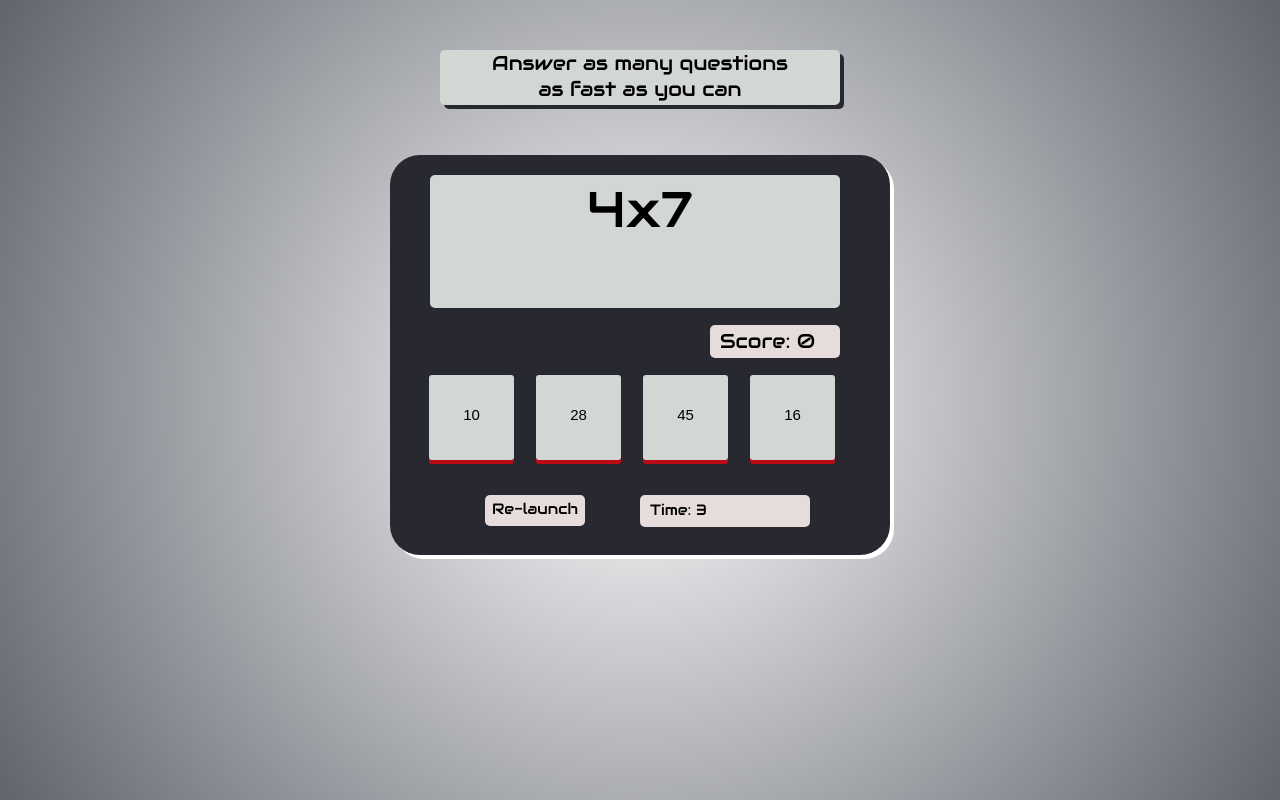
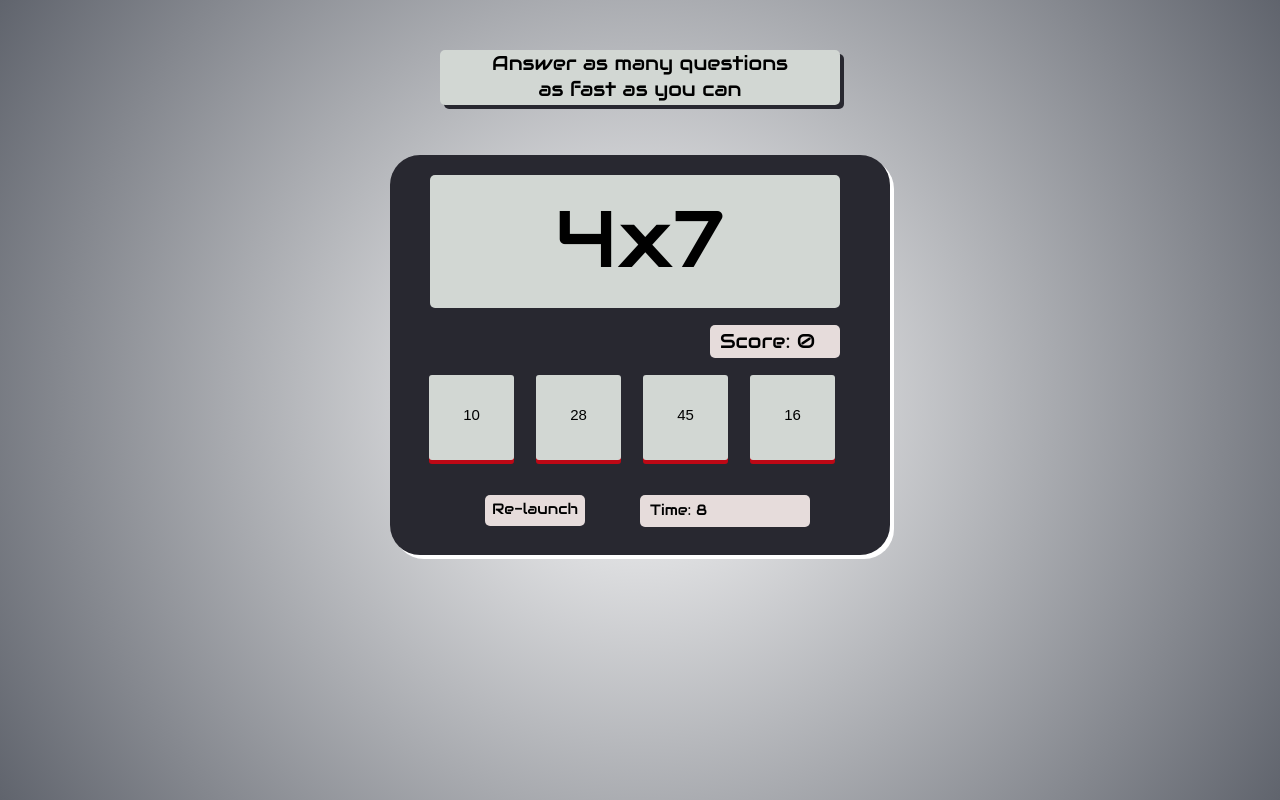
Before and after one commit to megan32/Battlestar_Math_Battle, a plain HTML site: page index.html in a window 1280 px wide. Both pictures are taken after a click on the element "Re-launch". Drawn offline with Linux system fonts and the light colour scheme.

Commit message:
Updated with Fixes

```diff
--- a/app.js
+++ b/app.js
@@ -15,7 +15,7 @@ document.getElementById("launch").onclick=
     if(playing == true){
       location.reload;
     } else {
-     playing == true;
+     playing = true; //re-assign to true, so that you ARE playing
       document.getElementById("launch").style.boxShadow ="none";
       hide("startGame");
     //reset score
@@ -25,7 +25,7 @@ document.getElementById("launch").onclick=
 
     //set timer
     show("timer");
-    timer = 5;
+    timer = 10;
     document.getElementById("timeRemaining").innerHTML = timer;
 
     hide("gameOver");
--- a/style.css
+++ b/style.css
@@ -38,6 +38,7 @@ font-family: 'Audiowide', cursive;
   text-align: center;
   font-size: 15px;
   border-radius: 5px;
+  position: absolute;
   display:none;
 }
 #wrong{
@@ -50,6 +51,7 @@ font-family: 'Audiowide', cursive;
   text-align: center;
   font-size: 15px;
   border-radius: 5px;
+  position: absolute;
   display:none;
 }
 
@@ -68,14 +70,14 @@ font-family: 'Audiowide', cursive;
 }
 #equation{
   width: 400px;
-  height:130px;
-  padding-top: 3px;
+  height:120px;
+  padding-top: 13px;
   padding-left: 10px;
   margin-top: 20px;
   left: 40px;
   background: #D2D7D3;
   text-align: center;
-  font-size: 50px;
+  font-size: 80px;
   border-radius: 5px;
   position: absolute;
 }
@@ -157,7 +159,9 @@ position: absolute;
   width: 450px;
   height:230px;
   padding-left: 10px;
+  margin-top: 20px;
   left: 10px;
+  top: 30px;
   background: #D2D7D3;
   text-align: center;
   font-size: 40px;
```
